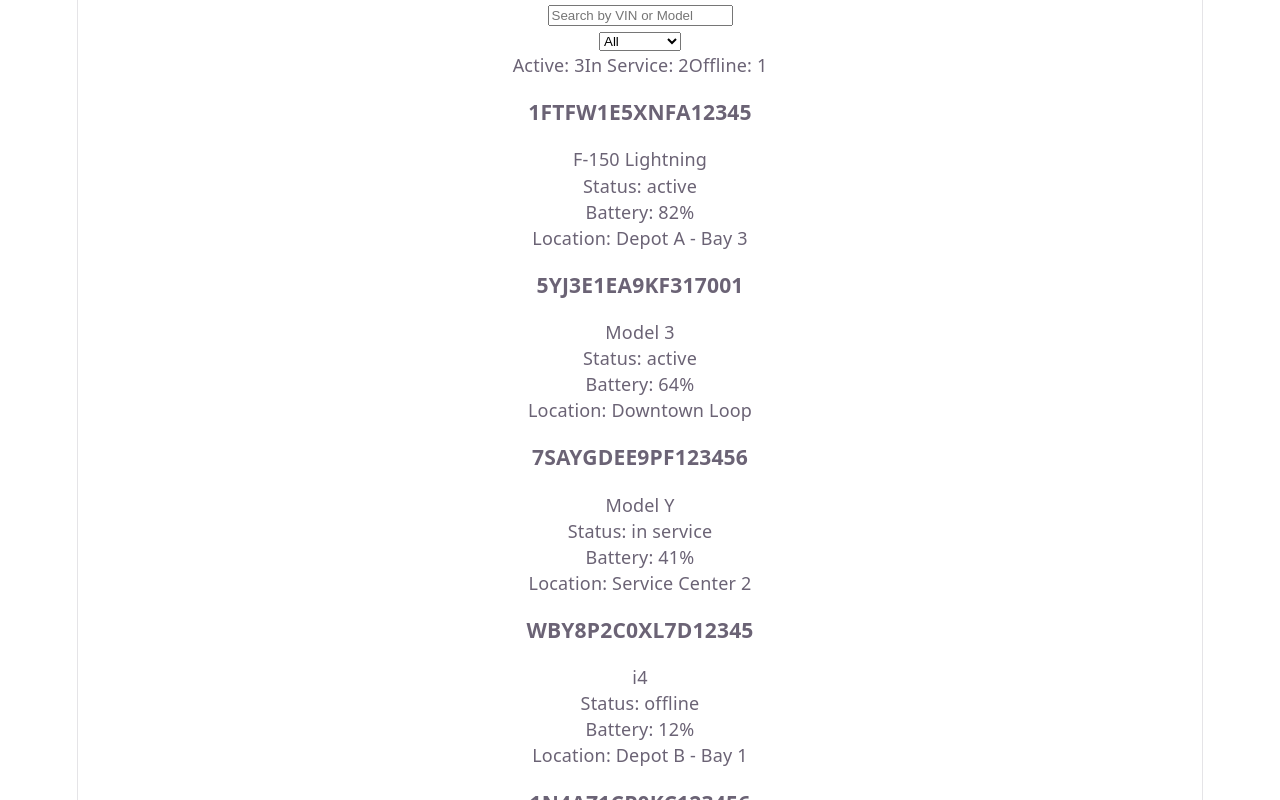
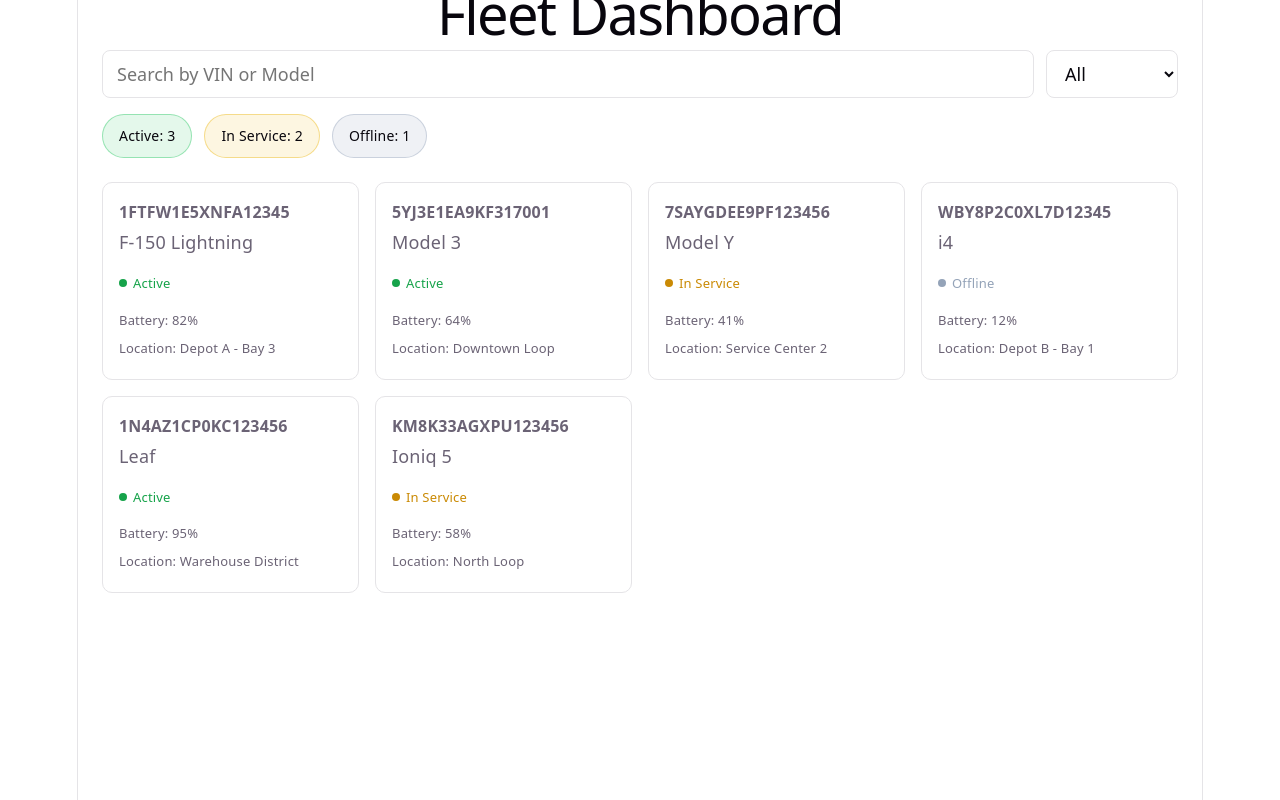
Before and after one commit to NavyanthReddy/InfraProject, a React (Vite) app: page / in a window 1280 px wide. Shown: the top 800 px of the page. Built offline with nearby package versions, Linux system fonts and the light colour scheme.

Commit message:
Added Css

```diff
--- a/src/App.css
+++ b/src/App.css
@@ -0,0 +1,230 @@
+.app {
+  padding: 0 24px 48px;
+}
+
+.app-title {
+  margin: 0 0 24px;
+}
+
+.app-controls {
+  display: flex;
+  gap: 12px;
+  flex-wrap: wrap;
+  margin-bottom: 16px;
+}
+
+/* Search bar */
+.search-bar {
+  flex: 1;
+  min-width: 220px;
+}
+
+.search-bar__input {
+  width: 100%;
+  box-sizing: border-box;
+  padding: 10px 14px;
+  border: 1px solid var(--border);
+  border-radius: 8px;
+  background: var(--bg);
+  color: var(--text-h);
+  font: inherit;
+}
+
+.search-bar__input:focus {
+  outline: none;
+  border-color: var(--accent);
+  box-shadow: 0 0 0 3px var(--accent-bg);
+}
+
+/* Status filter */
+.status-filter__select {
+  padding: 10px 14px;
+  border: 1px solid var(--border);
+  border-radius: 8px;
+  background: var(--bg);
+  color: var(--text-h);
+  font: inherit;
+}
+
+/* Stats bar */
+.stats-bar {
+  display: flex;
+  gap: 12px;
+  margin-bottom: 24px;
+  flex-wrap: wrap;
+}
+
+.stats-bar__item {
+  padding: 8px 16px;
+  border-radius: 999px;
+  font-size: 14px;
+  font-weight: 500;
+  border: 1px solid var(--border);
+  color: var(--text-h);
+}
+
+.stats-bar__item--active {
+  background: rgba(34, 197, 94, 0.12);
+  border-color: rgba(34, 197, 94, 0.4);
+}
+
+.stats-bar__item--in-service {
+  background: rgba(234, 179, 8, 0.12);
+  border-color: rgba(234, 179, 8, 0.4);
+}
+
+.stats-bar__item--offline {
+  background: rgba(148, 163, 184, 0.15);
+  border-color: rgba(148, 163, 184, 0.4);
+}
+
+/* Vehicle table */
+.vehicle-table {
+  display: grid;
+  grid-template-columns: repeat(auto-fill, minmax(220px, 1fr));
+  gap: 16px;
+}
+
+.vehicle-table__empty {
+  color: var(--text);
+  padding: 24px 0;
+}
+
+/* Vehicle row */
+.vehicle-row {
+  text-align: left;
+  border: 1px solid var(--border);
+  border-radius: 10px;
+  padding: 16px;
+  cursor: pointer;
+  background: var(--bg);
+  transition: border-color 0.15s ease, box-shadow 0.15s ease, transform 0.15s ease;
+}
+
+.vehicle-row:hover {
+  border-color: var(--accent-border);
+  box-shadow: var(--shadow);
+  transform: translateY(-2px);
+}
+
+.vehicle-row__vin {
+  margin: 0 0 4px;
+  font-size: 16px;
+}
+
+.vehicle-row__model {
+  color: var(--text);
+  margin: 0 0 12px;
+}
+
+.vehicle-row__status {
+  display: inline-flex;
+  align-items: center;
+  gap: 6px;
+  font-size: 13px;
+  font-weight: 500;
+  text-transform: capitalize;
+  margin-bottom: 8px;
+}
+
+.vehicle-row__status-dot {
+  width: 8px;
+  height: 8px;
+  border-radius: 50%;
+  background: currentColor;
+}
+
+.vehicle-row__status--active {
+  color: #16a34a;
+}
+
+.vehicle-row__status--offline {
+  color: #94a3b8;
+}
+
+.vehicle-row__status--in-service {
+  color: #ca8a04;
+}
+
+.vehicle-row__battery,
+.vehicle-row__location {
+  font-size: 13px;
+  color: var(--text);
+  margin: 2px 0;
+}
+
+/* Vehicle detail modal */
+.vehicle-detail-overlay {
+  position: fixed;
+  inset: 0;
+  background: rgba(0, 0, 0, 0.45);
+  display: flex;
+  align-items: center;
+  justify-content: center;
+  padding: 24px;
+  z-index: 10;
+}
+
+.vehicle-detail {
+  position: relative;
+  background: var(--bg);
+  border: 1px solid var(--border);
+  border-radius: 12px;
+  box-shadow: var(--shadow);
+  padding: 32px 24px 24px;
+  width: 100%;
+  max-width: 360px;
+  text-align: left;
+}
+
+.vehicle-detail__close {
+  position: absolute;
+  top: 12px;
+  right: 12px;
+  border: none;
+  background: var(--code-bg);
+  color: var(--text-h);
+  border-radius: 6px;
+  padding: 6px 10px;
+  font-size: 13px;
+  cursor: pointer;
+}
+
+.vehicle-detail__close:hover {
+  background: var(--accent-bg);
+  color: var(--accent);
+}
+
+.vehicle-detail__vin {
+  margin: 0 0 16px;
+}
+
+.vehicle-detail__row {
+  display: flex;
+  align-items: center;
+  justify-content: space-between;
+  padding: 10px 0;
+  border-bottom: 1px solid var(--border);
+  font-size: 15px;
+}
+
+.vehicle-detail__row:last-child {
+  border-bottom: none;
+}
+
+.vehicle-detail__label {
+  color: var(--text);
+  font-size: 13px;
+  text-transform: uppercase;
+  letter-spacing: 0.05em;
+}
+
+.vehicle-detail__status-select {
+  padding: 6px 10px;
+  border: 1px solid var(--border);
+  border-radius: 6px;
+  background: var(--bg);
+  color: var(--text-h);
+  font: inherit;
+  text-transform: capitalize;
+}
--- a/src/App.tsx
+++ b/src/App.tsx
@@ -1,6 +1,7 @@
 import { useState } from 'react'
 import type { Vehicle, VehicleStatus} from './types/vehicle'
 import {mockVehicles} from './data/mockVehicles'
+import './App.css'
 
 import SearchBar from './components/SearchBar'
 import StatusFilter from './components/StatusFilter'
@@ -38,9 +39,12 @@
   })
 
   return (
-    <>
-      <SearchBar searchTerm={searchTerm} setSearchTerm={setSearchTerm} />
-      <StatusFilter statusFilter={statusFilter} setStatusFilter={setStatusFilter} />
+    <div className="app">
+      <h1 className="app-title">Fleet Dashboard</h1>
+      <div className="app-controls">
+        <SearchBar searchTerm={searchTerm} setSearchTerm={setSearchTerm} />
+        <StatusFilter statusFilter={statusFilter} setStatusFilter={setStatusFilter} />
+      </div>
       <StatsBar vehicles = {vehicles}/>
       <VehicleTable vehicles={filteredVehicles} handleClick={handleRowClick} />
       <VehicleDetail
@@ -48,7 +52,7 @@
         onClose={() => setSelectedVehicleId(null)}
         onStatusChange={handleStatusChange}
       />
-    </>
+    </div>
   )
 }
 
--- a/src/components/SearchBar.tsx
+++ b/src/components/SearchBar.tsx
@@ -5,8 +5,14 @@
 
 function SearchBar({ searchTerm, setSearchTerm }: SearchBarProps) {
   return (
-    <div>
-      <input type="text" placeholder="Search by VIN or Model" value={searchTerm} onChange={(e) => setSearchTerm(e.target.value)} />
+    <div className="search-bar">
+      <input
+        className="search-bar__input"
+        type="text"
+        placeholder="Search by VIN or Model"
+        value={searchTerm}
+        onChange={(e) => setSearchTerm(e.target.value)}
+      />
     </div>
   )
 }
--- a/src/components/StatsBar.tsx
+++ b/src/components/StatsBar.tsx
@@ -16,10 +16,10 @@
   const { active, inService, offline } = getStatusCounts(vehicles)
 
   return (
-    <div>
-      <span>Active: {active}</span>
-      <span>In Service: {inService}</span>
-      <span>Offline: {offline}</span>
+    <div className="stats-bar">
+      <span className="stats-bar__item stats-bar__item--active">Active: {active}</span>
+      <span className="stats-bar__item stats-bar__item--in-service">In Service: {inService}</span>
+      <span className="stats-bar__item stats-bar__item--offline">Offline: {offline}</span>
     </div>
   )
 }
--- a/src/components/StatusFilter.tsx
+++ b/src/components/StatusFilter.tsx
@@ -8,8 +8,12 @@
 
 function StatusFilter({ statusFilter, setStatusFilter }: StatusFilterProps) {
   return (
-    <div>
-      <select value={statusFilter} onChange={(e) => setStatusFilter(e.target.value as VehicleStatus | 'all')}>
+    <div className="status-filter">
+      <select
+        className="status-filter__select"
+        value={statusFilter}
+        onChange={(e) => setStatusFilter(e.target.value as VehicleStatus | 'all')}
+      >
         <option value="all">All</option>
         <option value="active">Active</option>
         <option value="in service">In Service</option>
--- a/src/components/VehicleDetail.tsx
+++ b/src/components/VehicleDetail.tsx
@@ -14,13 +14,20 @@
   }
 
   return (
-    <div>
-      <button onClick={onClose}>Close</button>
-      <h2>{vehicle.vin}</h2>
-      <p>Model: {vehicle.model}</p>
-      <p>
-        Status:{' '}
+    <div className="vehicle-detail-overlay" onClick={onClose}>
+      <div className="vehicle-detail" onClick={(e) => e.stopPropagation()}>
+        <button className="vehicle-detail__close" onClick={onClose}>
+          Close
+        </button>
+        <h2 className="vehicle-detail__vin">{vehicle.vin}</h2>
+        <p className="vehicle-detail__row">
+          <span className="vehicle-detail__label">Model</span>
+          {vehicle.model}
+        </p>
+        <p className="vehicle-detail__row">
+          <span className="vehicle-detail__label">Status</span>
           <select
+            className="vehicle-detail__status-select"
             value={vehicle.status}
             onChange={(e) => onStatusChange(vehicle.vin, e.target.value as VehicleStatus)}
           >
@@ -31,8 +38,15 @@
             ))}
           </select>
         </p>
-      <p>Battery: {vehicle.batteryPercent}%</p>
-      <p>Location: {vehicle.location}</p>
+        <p className="vehicle-detail__row">
+          <span className="vehicle-detail__label">Battery</span>
+          {vehicle.batteryPercent}%
+        </p>
+        <p className="vehicle-detail__row">
+          <span className="vehicle-detail__label">Location</span>
+          {vehicle.location}
+        </p>
+      </div>
     </div>
   )
 }
--- a/src/components/VehicleRow.tsx
+++ b/src/components/VehicleRow.tsx
@@ -4,13 +4,18 @@
   onClick: (vin: string) => void
 }
 function VehicleRow({ vehicle, onClick }: VehicleRowProps) {
+  const statusClass = vehicle.status.replace(' ', '-')
+
   return (
-    <div onClick={() => onClick(vehicle.vin)}>
-      <h3>{vehicle.vin}</h3>
-      <p>{vehicle.model}</p>
-      <p>Status: {vehicle.status}</p>
-      <p>Battery: {vehicle.batteryPercent}%</p>
-      <p>Location: {vehicle.location}</p>
+    <div className="vehicle-row" onClick={() => onClick(vehicle.vin)}>
+      <h3 className="vehicle-row__vin">{vehicle.vin}</h3>
+      <p className="vehicle-row__model">{vehicle.model}</p>
+      <p className={`vehicle-row__status vehicle-row__status--${statusClass}`}>
+        <span className="vehicle-row__status-dot" />
+        {vehicle.status}
+      </p>
+      <p className="vehicle-row__battery">Battery: {vehicle.batteryPercent}%</p>
+      <p className="vehicle-row__location">Location: {vehicle.location}</p>
     </div>
   )
 }
--- a/src/components/VehicleTable.tsx
+++ b/src/components/VehicleTable.tsx
@@ -8,10 +8,14 @@
 
 function VehicleTable({ vehicles, handleClick }: VehicleTableProps) {
       return (
-    <div>
-      {vehicles.map((vehicle) => (
-        <VehicleRow key={vehicle.vin} vehicle={vehicle} onClick={() => handleClick(vehicle.vin)} />
-      ))}
+    <div className="vehicle-table">
+      {vehicles.length === 0 ? (
+        <p className="vehicle-table__empty">No vehicles match your search.</p>
+      ) : (
+        vehicles.map((vehicle) => (
+          <VehicleRow key={vehicle.vin} vehicle={vehicle} onClick={() => handleClick(vehicle.vin)} />
+        ))
+      )}
     </div>
   )
 }
```
Lines whose indentation alone changed are shown as unchanged.
